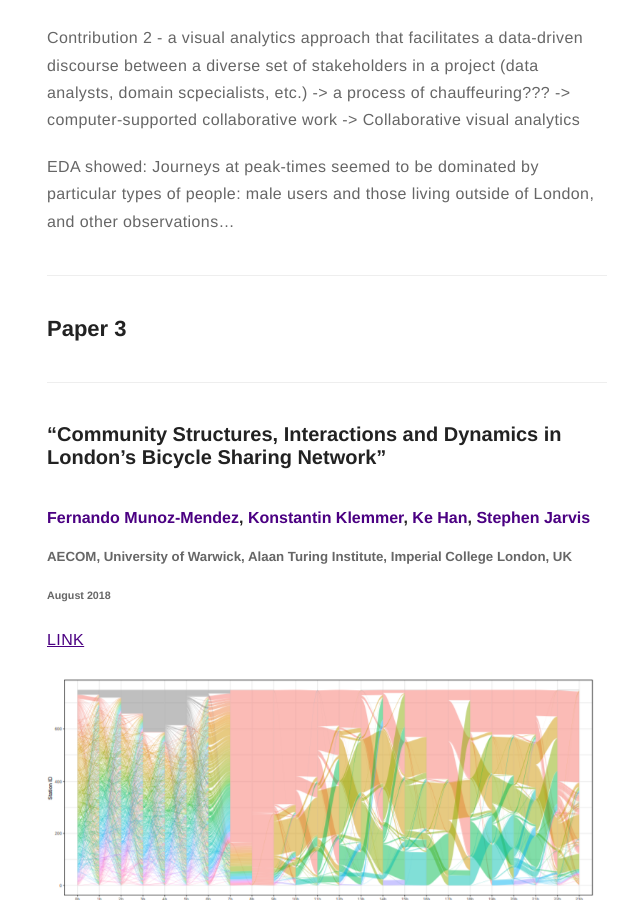
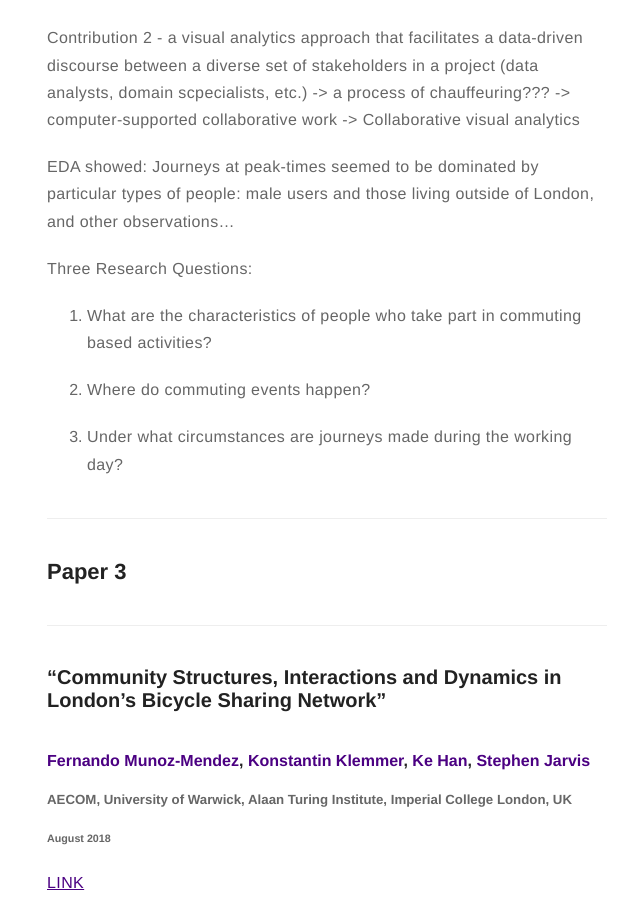
Before and after one commit to dljubenk/dljubenk.github.io, a Jekyll site: the page built from _posts/2019-02-06-literature-study.markdown, in a window 1280 px wide and 900 px high, scrolled down 4528 px. Shown: the whole window, without its empty margins (313-953 px from the left). Built offline with Jekyll 4.4.1, drawn with Linux system fonts in a browser that asks for light colours; emoji names are drawn with the system emoji font; comment, search, counter and statistics services are not loaded.

Commit message:
Update 2019-02-06-literature-study.markdown

```diff
--- a/_posts/2019-02-06-literature-study.markdown
+++ b/_posts/2019-02-06-literature-study.markdown
@@ -114,6 +114,16 @@ Contribution 2 - a visual analytics approach that facilitates a data-driven disc
 
 EDA showed: Journeys at peak-times seemed to be dominated by particular types of people: male users and those living outside of London, and other observations...
 
+Three Research Questions:
+
+1. What are the characteristics of people who take part in commuting based activities?
+
+2. Where do commuting events happen?
+
+3. Under what circumstances are journeys made during the working day?
+
+
+
 ---
 ## Paper 3
 ---
```
